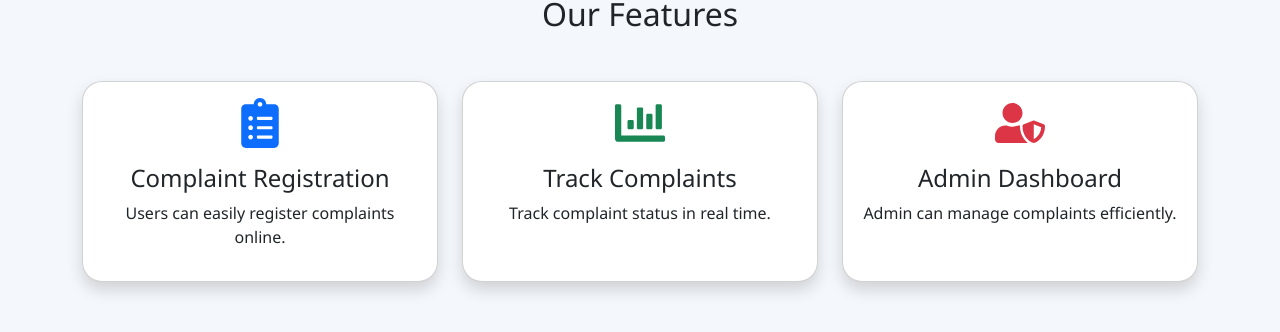
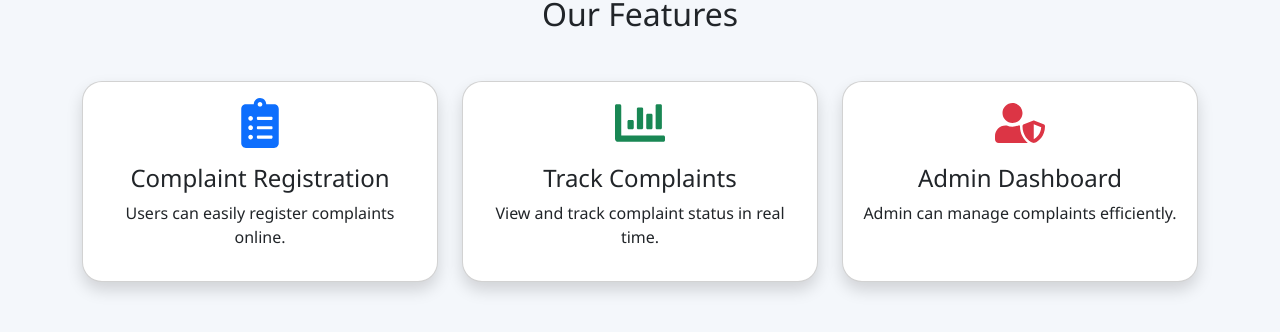
Before and after one commit to shaikruhi2233-ship-it/online-complaint-frontend, a React (Create React App) app: page /home in a window 1280 px wide. Shown: the part 761-1093 px from the top of the page. Built offline with nearby package versions, Linux system fonts and the light colour scheme; sample sign-in values are in the browser's storage.

Commit message:
Added navigation cards

```diff
--- a/src/pages/Home.js
+++ b/src/pages/Home.js
@@ -14,8 +14,7 @@ function Home() {
       <div
         className="text-white text-center py-5"
         style={{
-          background:
-            "linear-gradient(135deg,#0d6efd,#6610f2)",
+          background: "linear-gradient(135deg,#0d6efd,#6610f2)",
           minHeight: "80vh",
         }}
       >
@@ -52,8 +51,13 @@ function Home() {
 
         <div className="row">
 
+          {/* Complaint Registration */}
+
           <div className="col-md-4 mb-4">
-
+            <Link
+              to="/complaint"
+              className="text-decoration-none text-dark"
+            >
               <div className="card shadow h-100">
 
                 <div className="card-body text-center">
@@ -73,11 +77,16 @@ function Home() {
                 </div>
 
               </div>
-
+            </Link>
           </div>
 
+          {/* Complaint List */}
+
           <div className="col-md-4 mb-4">
-
+            <Link
+              to="/complaints"
+              className="text-decoration-none text-dark"
+            >
               <div className="card shadow h-100">
 
                 <div className="card-body text-center">
@@ -90,18 +99,23 @@ function Home() {
                   <h4>Track Complaints</h4>
 
                   <p>
-                  Track complaint status in
-                  real time.
+                    View and track complaint
+                    status in real time.
                   </p>
 
                 </div>
 
               </div>
-
+            </Link>
           </div>
 
+          {/* Admin */}
+
           <div className="col-md-4 mb-4">
-
+            <Link
+              to="/admin"
+              className="text-decoration-none text-dark"
+            >
               <div className="card shadow h-100">
 
                 <div className="card-body text-center">
@@ -121,7 +135,7 @@ function Home() {
                 </div>
 
               </div>
-
+            </Link>
           </div>
 
         </div>
```
Lines whose indentation alone changed are shown as unchanged.
